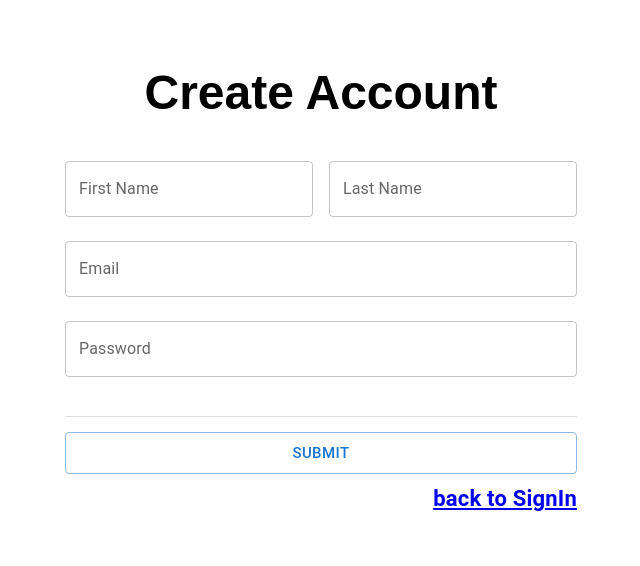
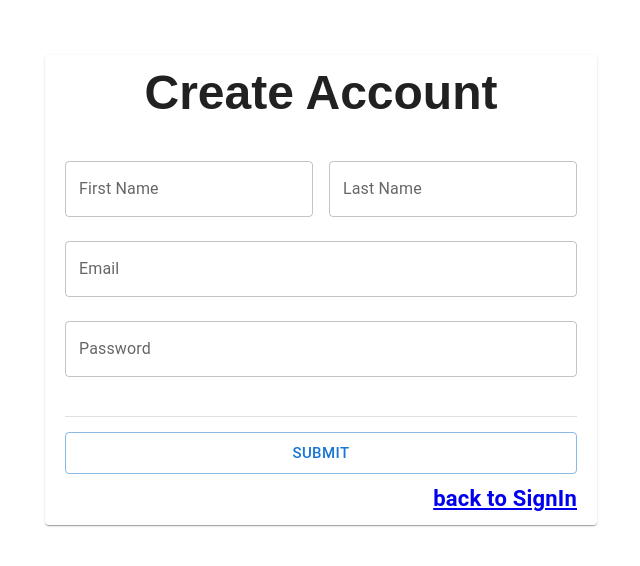
Before and after one commit to nomannaeem12/React, a React (Vite) app: page /sign-up in a window 1280 px wide. Shown: the part 110-676 px from the top of the page, without its empty margins (319-959 px from the left). Built offline with nearby package versions, Linux system fonts and the light colour scheme.

Commit message:
UI error fixed

```diff
--- a/src/app/authentication/layout/authentication.tsx
+++ b/src/app/authentication/layout/authentication.tsx
@@ -1,27 +1,32 @@
+import {useContext} from "react";
 import {Outlet} from "react-router-dom";
-import {Container} from "@mui/material";
+import {Card, Container} from "@mui/material";
 import Box from "@mui/material/Box";
+import {ThemeContext} from "../../core/providers/customThemeProvider.tsx";
 
 export function Authentication() {
+    const {theme} = useContext(ThemeContext);
     return (
         <>
-            <Box sx={{height: 'inherit'}}>
+            <Box sx={{
+                height: 'inherit',
+                background: theme.palette.mode === 'dark' ? 'black' : 'white',
+                color: theme.palette.mode === 'light' ? 'black' : 'white',
+            }}>
                 <Container sx={{
                     display: 'flex',
                     alignItems: 'center',
                     justifyContent: 'center',
                     height: 'inherit'
                 }}>
-                    <Box sx={{
+                    <Card sx={{
                         display: 'flex',
                         alignItems: 'center',
                         flexDirection: 'column',
-                        border: '1px solid white',
                         padding: '10px 20px',
-                        borderRadius: '10px',
                     }}>
                         <Outlet/>
-                    </Box>
+                    </Card>
                 </Container>
             </Box>
         </>
--- a/src/app/authentication/pages/signIn.tsx
+++ b/src/app/authentication/pages/signIn.tsx
@@ -4,12 +4,13 @@ import {SignInDTO} from "../../core/interfaces/authentication.interface.ts";
 import {useState} from "react";
 import * as yup from 'yup';
 import {setSignedInUser} from "../../core/services/user.service.ts";
-import {Link, useNavigate} from "react-router-dom";
+import {Link} from "react-router-dom";
 import Typography from "@mui/material/Typography";
 import authenticationService from "../../core/services/auth.service.ts";
 import Divider from "@mui/material/Divider";
 import Button from "@mui/material/Button";
 import Box from "@mui/material/Box";
+import {navigationService} from "../../core/services/navigation.service.ts";
 
 interface FormValues extends SignInDTO {
 }
@@ -20,14 +21,14 @@ export function SignIn() {
         open: false,
         message: '',
     });
-    const navigate = useNavigate();
+    const {navigateToMessagePage} = navigationService();
     const handleSignIn = (values: FormValues) => {
         setIsLoading(true);
         authenticationService.signIn(values)
             .then((response) => {
                 setSnackbarState({open: true, message: `Logged in Successfully`});
                 setSignedInUser(response);
-                navigate('/home');
+                navigateToMessagePage();
             })
             .catch((error) => setSnackbarState({open: true, message: `${error.message}`}))
             .finally(() => setIsLoading(false))
--- a/src/app/authentication/pages/signUp.tsx
+++ b/src/app/authentication/pages/signUp.tsx
@@ -8,6 +8,7 @@ import Divider from "@mui/material/Divider";
 import Button from "@mui/material/Button";
 import Typography from "@mui/material/Typography";
 import {Link} from "react-router-dom";
+import {navigationService} from "../../core/services/navigation.service.ts";
 
 
 interface FormValues {
@@ -18,7 +19,7 @@ interface FormValues {
 }
 
 export function SignUp() {
-
+    const {navigateToSignInPage} = navigationService();
     const [isLoading, setIsLoading] = useState(false);
     const [snackbarState, setSnackbarState] = useState({
         open: false,
@@ -37,6 +38,7 @@ export function SignUp() {
             .then((response) => {
                 setSnackbarState({open: true, message: `User Added Successfully`});
                 resetForm();
+                navigateToSignInPage();
             })
             .catch((error) => setSnackbarState({open: true, message: `${error}`}))
             .finally(() => setIsLoading(false))
--- a/src/app/core/services/navigation.service.ts
+++ b/src/app/core/services/navigation.service.ts
@@ -12,7 +12,7 @@ export function navigationService() {
         navigate(`/home/users/${userId}`);
     }
 
-    const navigateToUserMessagePage = (userId: number) => {
+    const navigateToMessagePage = () => {
         navigate(`/home/messages`);
     }
 
@@ -20,10 +20,15 @@ export function navigationService() {
         navigate(`/home/messages/chatterbox/${recipientId}`);
     }
 
+    const navigateToSignInPage = () => {
+        navigate(`/`);
+    }
+
     return {
         navigateToHome,
         navigateToUserProfile,
-        navigateToUserMessagePage,
-        navigateToChatterbox
+        navigateToMessagePage,
+        navigateToChatterbox,
+        navigateToSignInPage
     };
 }
```
